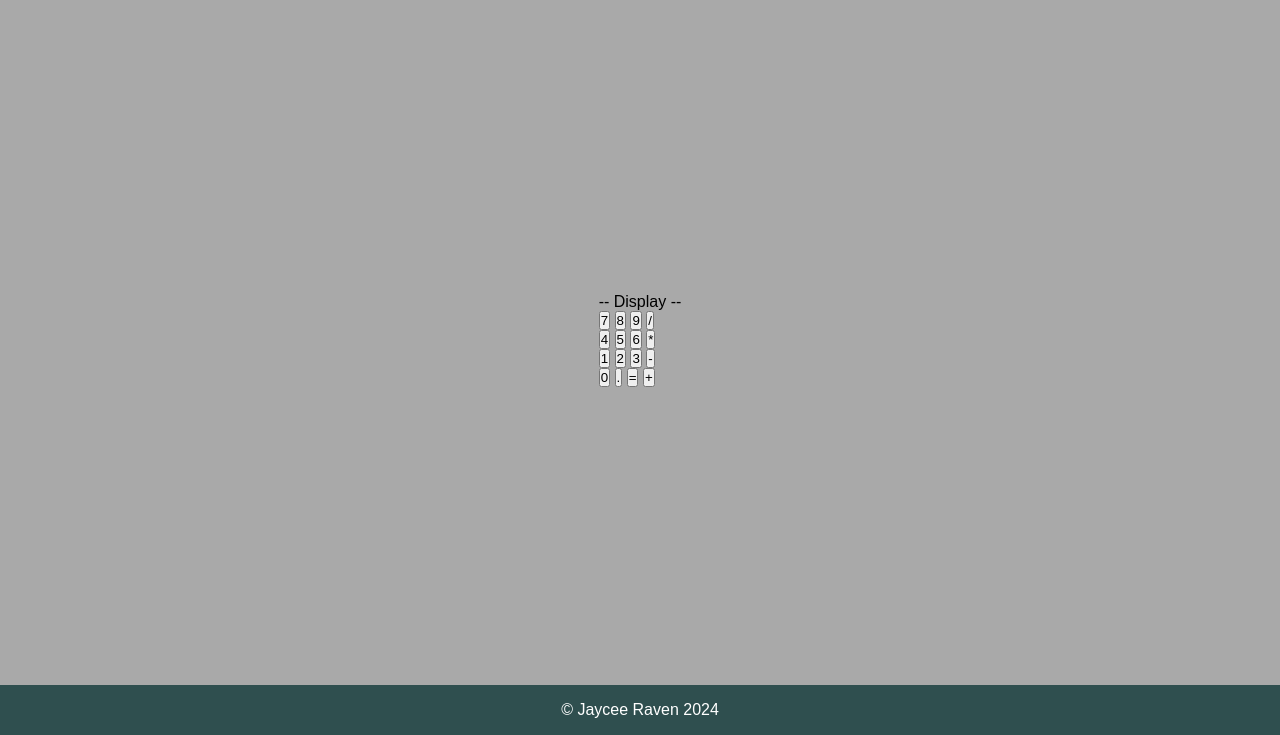
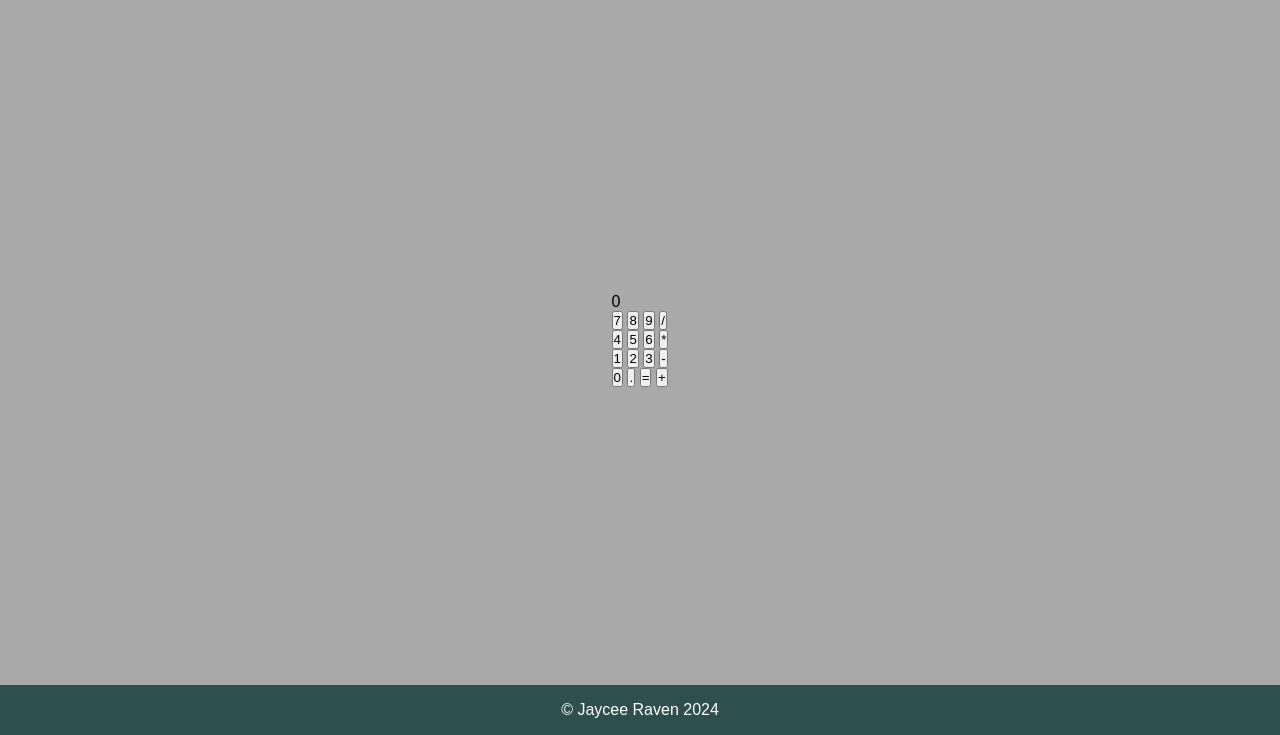
Before and after one commit to JCEE-Raven/odin-calculator, a plain HTML site: page index.html in a window 1280 px wide. Shown: the part 65-800 px from the top of the page. Drawn offline with Linux system fonts and the light colour scheme.

Commit message:
Add initial update display function

```diff
--- a/index.html
+++ b/index.html
@@ -17,7 +17,7 @@
             <div class="display">-- Display --</div>
 
             <div class="buttonContainer">
-                <div class="buttonsRow firtst">
+                <div class="buttonsRow first">
                     <button class="numberButton seven">7</button>
                     <button class="numberButton eight">8</button>
                     <button class="numberButton nine">9</button>
--- a/js/calculator.js
+++ b/js/calculator.js
@@ -5,7 +5,15 @@
 //Variables
 let firstNumber = 0,
     secondNumber = 0,
+    result = 0,
     operator = null;
+    // displayValue = '0';
+
+
+    const calculatorDisplay = document.querySelector('.display');
+
+    //on page load update display to 0
+    updateDisplay(0);
 
 //Functions
 // function add(num1, num2) {
@@ -27,6 +35,11 @@ let firstNumber = 0,
 
 //     return num1 / num2
 // }
+
+function updateDisplay(displayValue) {
+    console.log(calculatorDisplay.textContent)
+    calculatorDisplay.textContent = displayValue;
+}
 
 function operate(num1, num2, op) {
     switch (op) {
```
